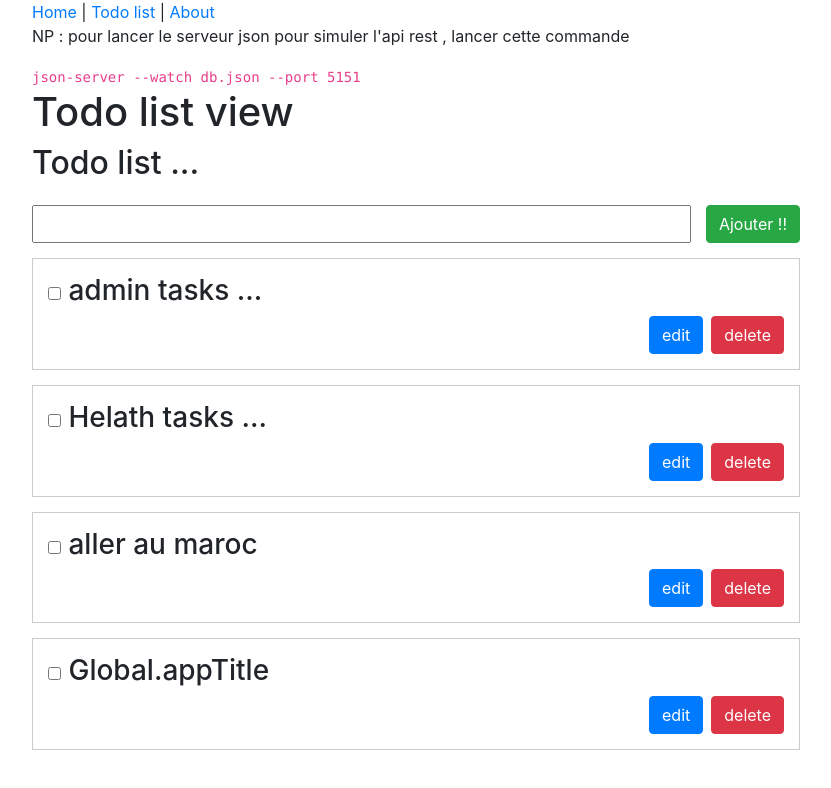
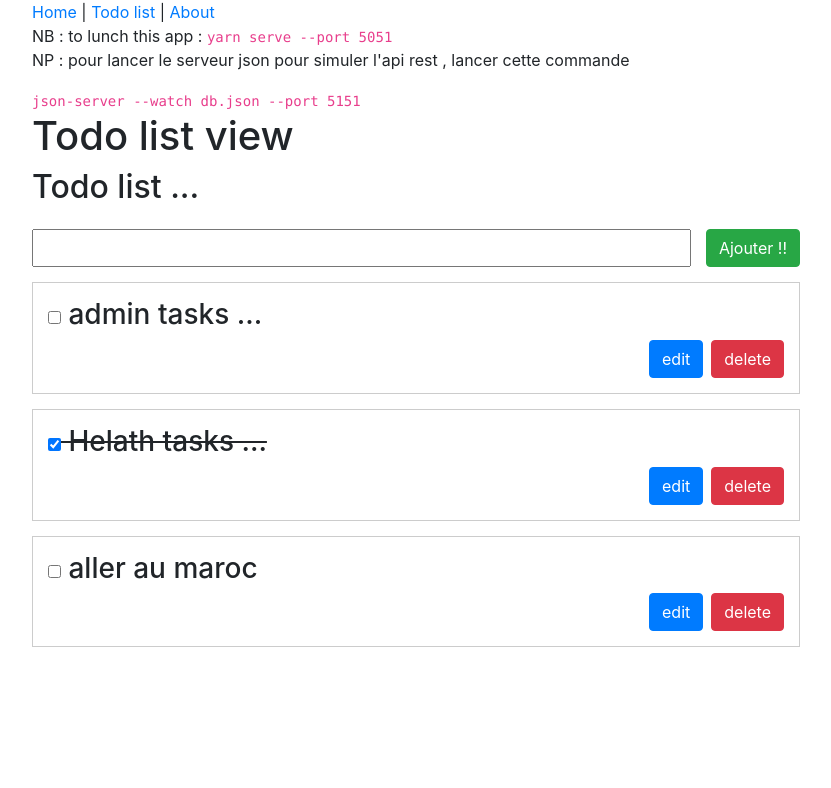
Before and after one commit to younesh/learnVueJs, a Vue app in the folder todo-list/: page /Todo in a window 1280 px wide. Shown: the top 788 px of the page, without its empty margins (53-884 px from the left). Built offline with nearby package versions, Linux system fonts and the light colour scheme; data requests are answered from the project's data file.

Commit message:
learnVueJs/todo (TS) : add the live change Status todo (checkbox) functionality ...

```diff
--- a/todo-list/db.json
+++ b/todo-list/db.json
@@ -7,18 +7,13 @@
     },
     {
       "title": "Helath tasks ...  ",
-      "completed": false,
+      "completed": true,
       "id": 3
     },
     {
       "title": "aller au maroc",
       "completed": false,
       "id": 4
-    },
-    {
-      "title": "Global.appTitle",
-      "completed": false,
-      "id": 5
     }
   ]
 }
--- a/todo-list/src/App.vue
+++ b/todo-list/src/App.vue
@@ -5,6 +5,10 @@
       <router-link to="/todo">Todo list </router-link> |
       <router-link to="/about">About</router-link>
     </div>
+     <span> NB : to lunch this app : </span>
+     <code>
+       yarn serve --port 5051
+     </code>
     <router-view />
   </div>
 </template>
--- a/todo-list/src/components/config/Model-cpt.vue
+++ b/todo-list/src/components/config/Model-cpt.vue
@@ -14,6 +14,8 @@ import { Component, Prop, Vue } from "vue-property-decorator";
   }
 })
 export default class CptName extends Vue {
+   /* --- PROPOS ---*/
+   @Prop() readonly props01!: string;
   /* --- DATA VARIABLES ---*/
    private var01: string = "welcome to my app"
    /* private datalist: Array<object> = [
--- a/todo-list/src/components/molecules/TodoLine.vue
+++ b/todo-list/src/components/molecules/TodoLine.vue
@@ -1,7 +1,7 @@
 <template>
   <div class="todo-line">
-      <h3 :class="{'is-completed' : todo.completed}">
-        <input type="checkbox" name="" id="">
+      <h3 :class="{'is-completed' : todo.completed}" @click="changeSatusTodo">
+        <input type="checkbox" name="" id=""  :checked="todo.completed">
         {{todo.title}}
        </h3>
        <div class="d-flex justify-content-end">
@@ -16,12 +16,21 @@ import { Component, Prop, Vue } from "vue-property-decorator";
 
 @Component
 export default class TodoLine extends Vue {
- @Prop() readonly todo!: object;
+   /* --- PROPOS ---*/
+   @Prop() readonly todo!: any;
+
+   /* --- DATA VARIABLES ---*/
+  // private completedTodo: string = "welcome to my app"
 
   /* --- METHODES ---*/
      public deleteTodo(): void {
       // console.log("did you just click me now man !!! , am a delete button !! ");
        this.$emit("deleteTodoEmit", this.todo);
+     }
+
+     public changeSatusTodo() : void {
+        this.todo.completed = !this.todo.completed;
+       this.$emit("changeSatusTodoEmit", this.todo);
      }
 }
 </script>
--- a/todo-list/src/components/organismes/TodoList.vue
+++ b/todo-list/src/components/organismes/TodoList.vue
@@ -3,7 +3,7 @@
       <h2> Todo list ... </h2>
       <TodoForm @addEmitTodo="addOneTodo" />
       <div v-for="todoItem in todosData" v-bind:key="todoItem.id">
-            <TodoLine :todo="todoItem" @deleteTodoEmit="deleteOnTodo"/>
+            <TodoLine :todo="todoItem" @deleteTodoEmit="deleteOnTodo" @changeSatusTodoEmit="changeTodoStatus"/>
       </div>
 
   </div>
@@ -68,6 +68,13 @@ export default class TodoList extends Vue {
             })
     }
 
+    public changeTodoStatus (todostatus : any) {
+      axios.put(this.ApiUrl + todostatus.id, todostatus )
+            .then( ( todoPost : any ) => {
+              console.log(`le status de la tache (${todoPost.data.id}: ${todoPost.data.title}) est changé a ${todoPost.data.completed}`);
+            })
+    }
+
 }
 </script>
 
```
